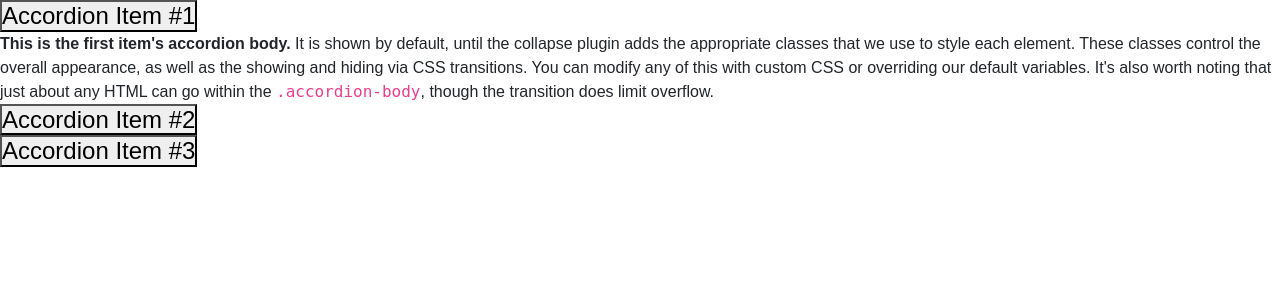
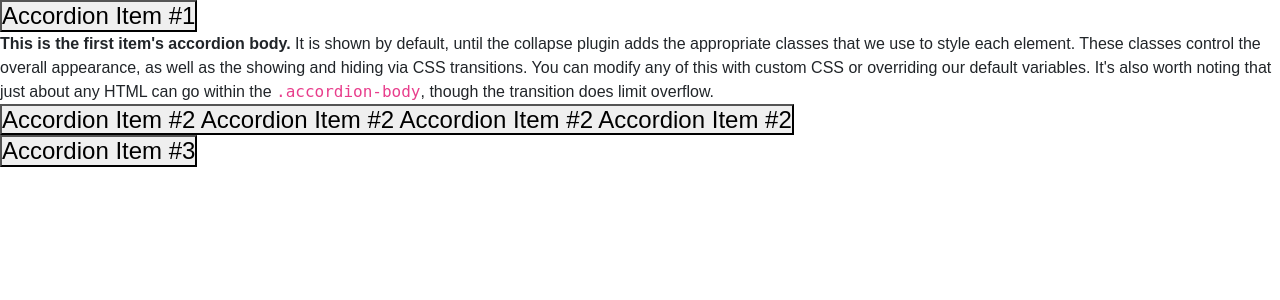
Before and after one commit to developerashiki/itms, a PHP site: page /computer/webdesign.php in a window 1280 px wide. Shown: the top 300 px of the page. Run offline with PHP 8.4, Linux system fonts and the light colour scheme.

Commit message:
changes by alamin

```diff
--- a/computer/webdesign.php
+++ b/computer/webdesign.php
@@ -50,6 +50,9 @@
             <h2 class="accordion-header">
                 <button class="accordion-button collapsed" type="button" data-bs-toggle="collapse" data-bs-target="#collapseTwo" aria-expanded="false" aria-controls="collapseTwo">
                     Accordion Item #2
+                    Accordion Item #2
+                    Accordion Item #2
+                    Accordion Item #2
                 </button>
             </h2>
             <div id="collapseTwo" class="accordion-collapse collapse" data-bs-parent="#accordionExample">
```
